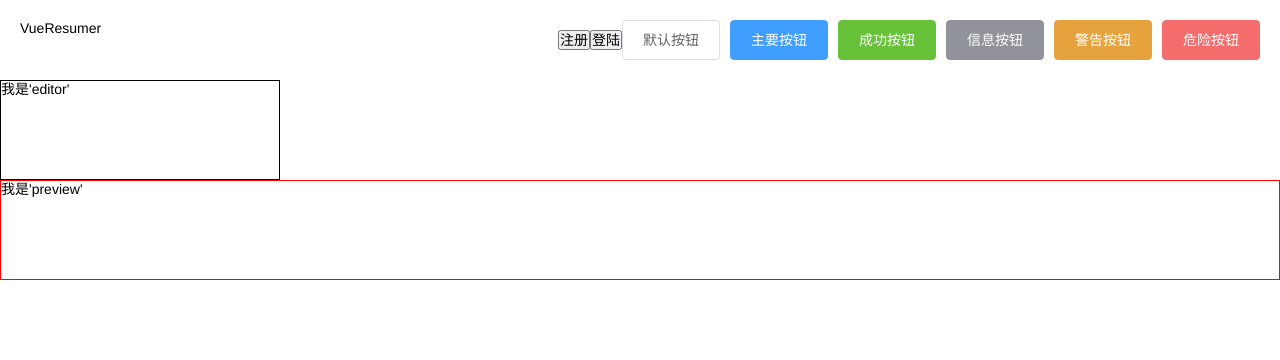
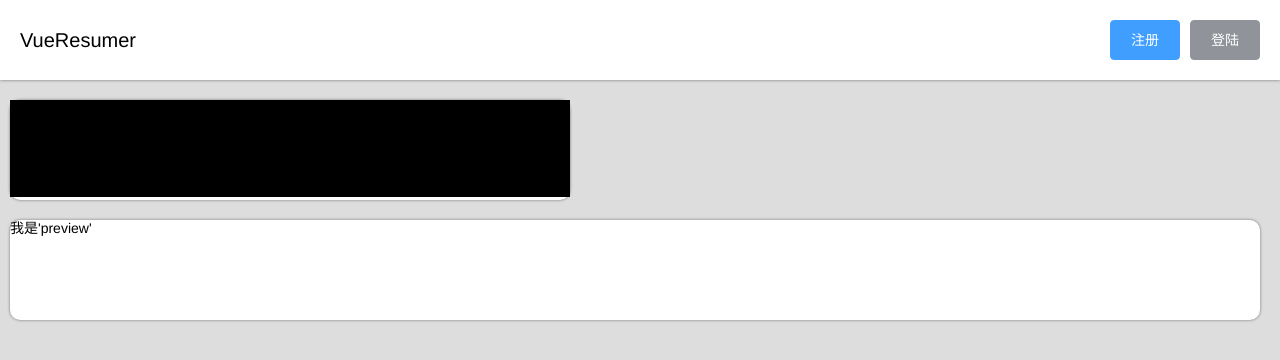
Before and after one commit to luojiajing12345/vue-resumer-2018-8-7, a Vue app: page / in a window 1280 px wide. Shown: the top 360 px of the page. Built offline with nearby package versions, Linux system fonts and the light colour scheme.

Commit message:
添加图标

```diff
--- a/index.html
+++ b/index.html
@@ -4,6 +4,9 @@
     <meta charset="utf-8">
     <meta name="viewport" content="width=device-width,initial-scale=1.0">
     <title>vue-resumer-2018-8-7</title>
+    <script src="//at.alicdn.com/t/font_785401_z2tqkg8eog.js">
+
+    </script>
   </head>
   <body>
     <div id="app"></div>
--- a/src/App.vue
+++ b/src/App.vue
@@ -10,38 +10,58 @@
 </template>
 
 <script>
-
 //import frank from './components/frank'
-import TopBar from './components/TopBar'
-import PreView from './components/PreView'
-import EdiTor from './components/EdiTor'
+import TopBar from "./components/TopBar";
+import PreView from "./components/PreView";
+import EdiTor from "./components/EdiTor";
 export default {
   components: {
-    TopBar,PreView,EdiTor
+    TopBar,
+    PreView,
+    EdiTor
   }
-}
+};
 </script>
 
 <style lang='scss'>
 #app {
-  font-family: 'Avenir', Helvetica, Arial, sans-serif;
+  font-family: "Avenir", Helvetica, Arial, sans-serif;
   -webkit-font-smoothing: antialiased;
   -moz-osx-font-smoothing: grayscale;
-  height:100vh;
-  display:flex;
-  flex-direction:column;
+  height: 100vh;
+  display: flex;
+  flex-direction: column;
 }
-.topbar{
+.topbar {
+  box-shadow: 0 0 3px hsla(0, 0, 0, 0.5);
+  position: relative;
+  z-index: 1;
 }
-main{
-  display:flex;
-  flex:1;
-  > .editor{
-  width:20em;
+.icon {
+  width: 1em;
+  height: 1em;
+  vertical-align: -0.15em;
+  fill: currentColor;
+  overflow: hidden;
+
+}
+main {
+  display: flex;
+  flex: 1;
+  background: #ddd;
+  > .editor {
+    width: 40em;
+    margin: 20px 10px 20px 10px;
+    background: white;
+    box-shadow: 0 0 3px hsla(0, 0, 0, 0.5);
+    border-radius: 10px;
   }
-  > .preview{
-  flex:1;
+  > .preview {
+    flex: 1;
+    margin: 20px 20px 20px 10px;
+    background: white;
+    box-shadow: 0 0 3px hsla(0, 0, 0, 0.5);
+    border-radius: 10px;
   }
 }
-
 </style>
--- a/src/components/EdiTor.vue
+++ b/src/components/EdiTor.vue
@@ -1,11 +1,52 @@
 <template>
     <div id='editor'>
-        我是'editor'
+        <nav>
+            <ol>
+                <li>
+                    <svg class="icon" aria-hidden="true">
+                        <use xlink:href="#icon-shenfen"></use>
+                    </svg>
+                </li>
+                <li>
+                    <svg class="icon" aria-hidden="true">
+                        <use xlink:href="#icon-book"></use>
+                    </svg>
+                </li>
+                <li>
+                    <svg class="icon" aria-hidden="true">
+                        <use xlink:href="#icon-work0"></use>
+                    </svg>
+                </li>
+                <li>
+                        <svg class="icon" aria-hidden="true">
+                        <use xlink:href="#icon-aixin"></use>
+                    </svg>
+                </li>
+                <li>
+                    <svg class="icon" aria-hidden="true">
+                        <use xlink:href="#icon-jiangbei"></use>
+                    </svg>
+                </li>
+                <li>
+                    <svg class="icon" aria-hidden="true">
+                        <use xlink:href="#icon-dianhua"></use>
+                    </svg>
+                </li>
+            </ol>
+        </nav>
+        <ol class="panes"></ol>
     </div>
 </template>
 <style>
-    #editor{
-        border:1px solid black;
-          min-height:100px;
-    }
+nav{
+    background: black;
+}
+#editor {
+  min-height: 100px;
+}
+.icon{
+     width: 30px;
+     height: 30px;
+     fill:white;
+}
 </style>
--- a/src/components/PreView.vue
+++ b/src/components/PreView.vue
@@ -5,7 +5,6 @@
 </template>
 <style>
     #preview{
-        border:1px solid red;
         min-height:100px;
     }
 </style>
--- a/src/components/TopBar.vue
+++ b/src/components/TopBar.vue
@@ -4,14 +4,8 @@
             VueResumer
         </div>
         <div class="actions">
-            <button>注册</button>
-            <button>登陆</button>
-            <el-button>默认按钮</el-button>
-            <el-button type="primary">主要按钮</el-button>
-            <el-button type="success">成功按钮</el-button>
-            <el-button type="info">信息按钮</el-button>
-            <el-button type="warning">警告按钮</el-button>
-            <el-button type="danger">危险按钮</el-button>
+            <el-button type="primary">注册</el-button>
+            <el-button type="info">登陆</el-button>
         </div>
     </div>
 </template>
@@ -19,7 +13,9 @@
     #topbar{
         display: flex;
         justify-content: space-between;
-        padding: 20px
+        align-items: center;
+        padding: 20px;
+        font-size:20px;
     }
 
 </style>
```
